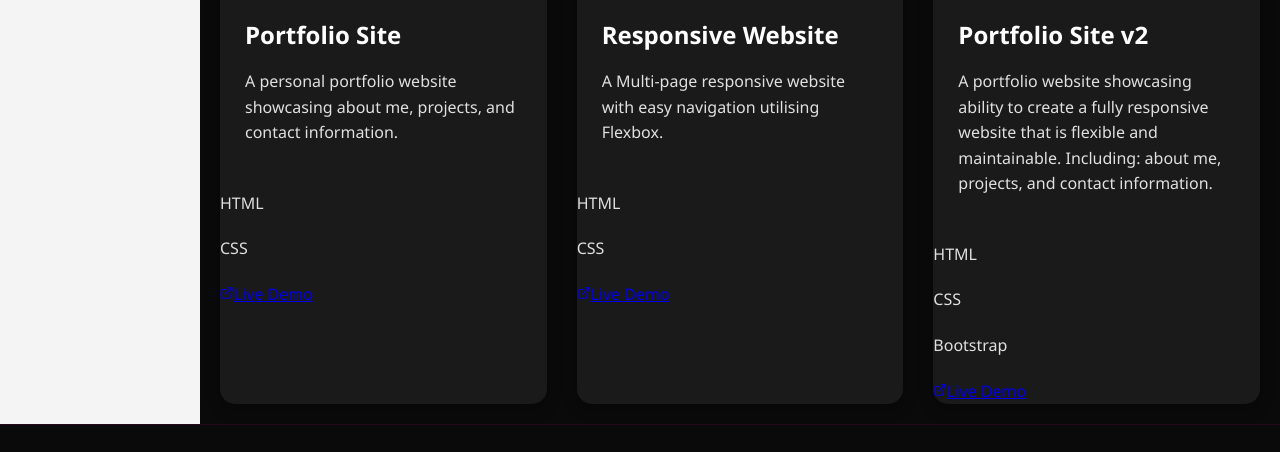
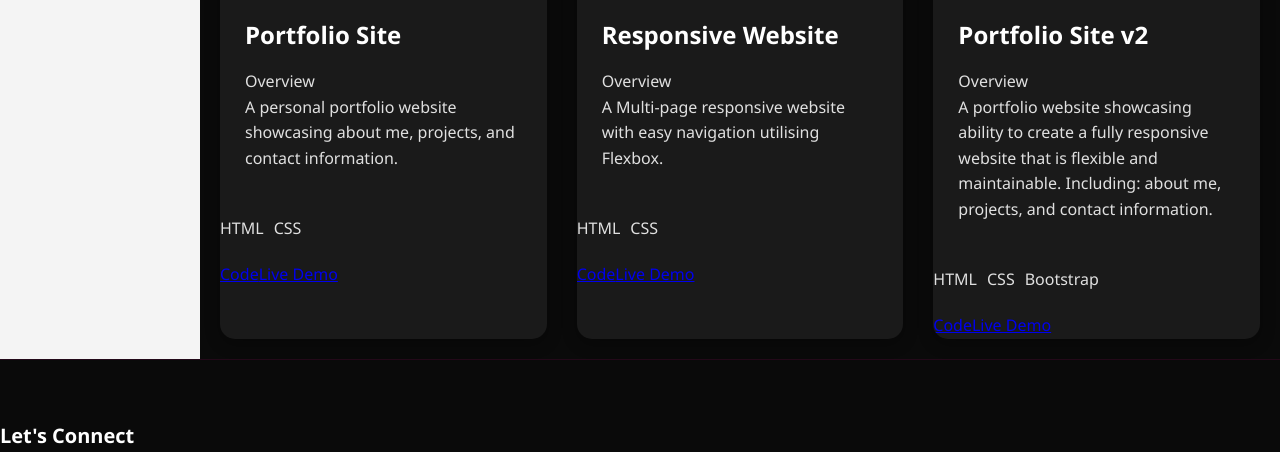
Before and after one commit to IsabelleRouxelin/my-react-app, a React (Vite) app: page / in a window 1280 px wide. Shown: the part 1371-1823 px from the top of the page. Built offline with nearby package versions, Linux system fonts and the light colour scheme.

Commit message:
updated projectcard .jsx

```diff
--- a/src/components/ProjectCard.jsx
+++ b/src/components/ProjectCard.jsx
@@ -1,5 +1,6 @@
 import React from "react";
-import { ExternalLink } from 'lucide-react';
+import '../styles/main.css';
+
 const ProjectCard = (props) => {
     const project = props.project;
 
@@ -10,22 +11,24 @@ const ProjectCard = (props) => {
             </div>
             <div className="project-content">
                 <div className="project-header">
-                    <h3 className="project-title">{project.title}</h3>
+                <h3 className="project-title">{project.title}</h3>
+                <span>Overview</span>
                 </div>
                 <p className="project-description">{project.description}</p>
             </div>
-            <div className="project-tech-container">
+            <div className="project-tech">
                 {project.tech.map((tech, index) => (
-                    <span key={index} className="project-tech">
+                    <span key={index} className="tech-item">
                     {tech}
                     </span>
                 ))}
             </div>
             <div className="project-links">
-                <a href={project.github} className="project-link"></a>
+                <a href={project.github} className="project-link">
+                    <span>Code</span>
+                </a>
                 <a href={project.live} className="project-link">
-                    <ExternalLink size={14} />
-                    Live Demo
+                    <span>Live Demo</span>
                 </a>
             </div>
         </div>
```
